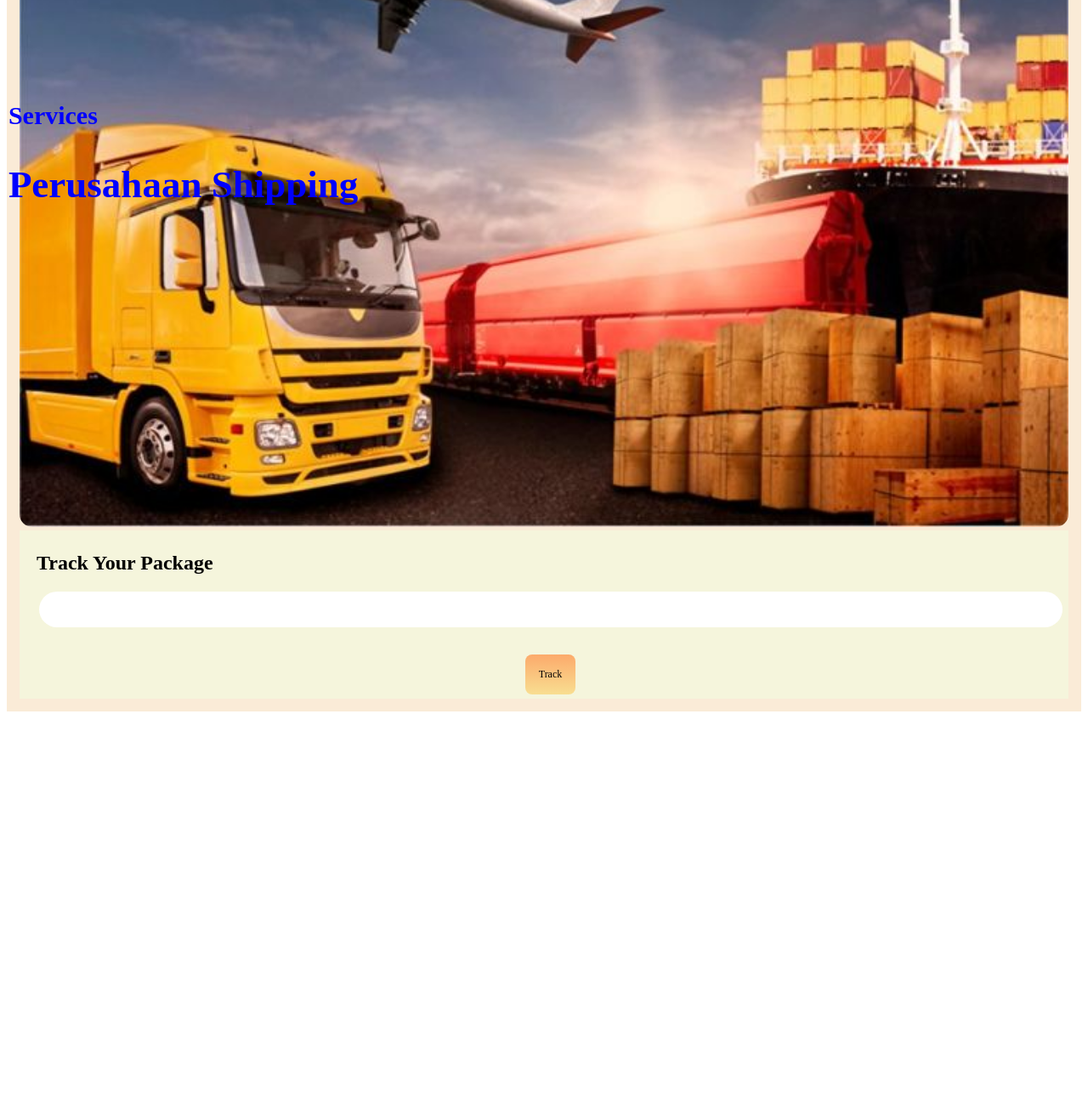
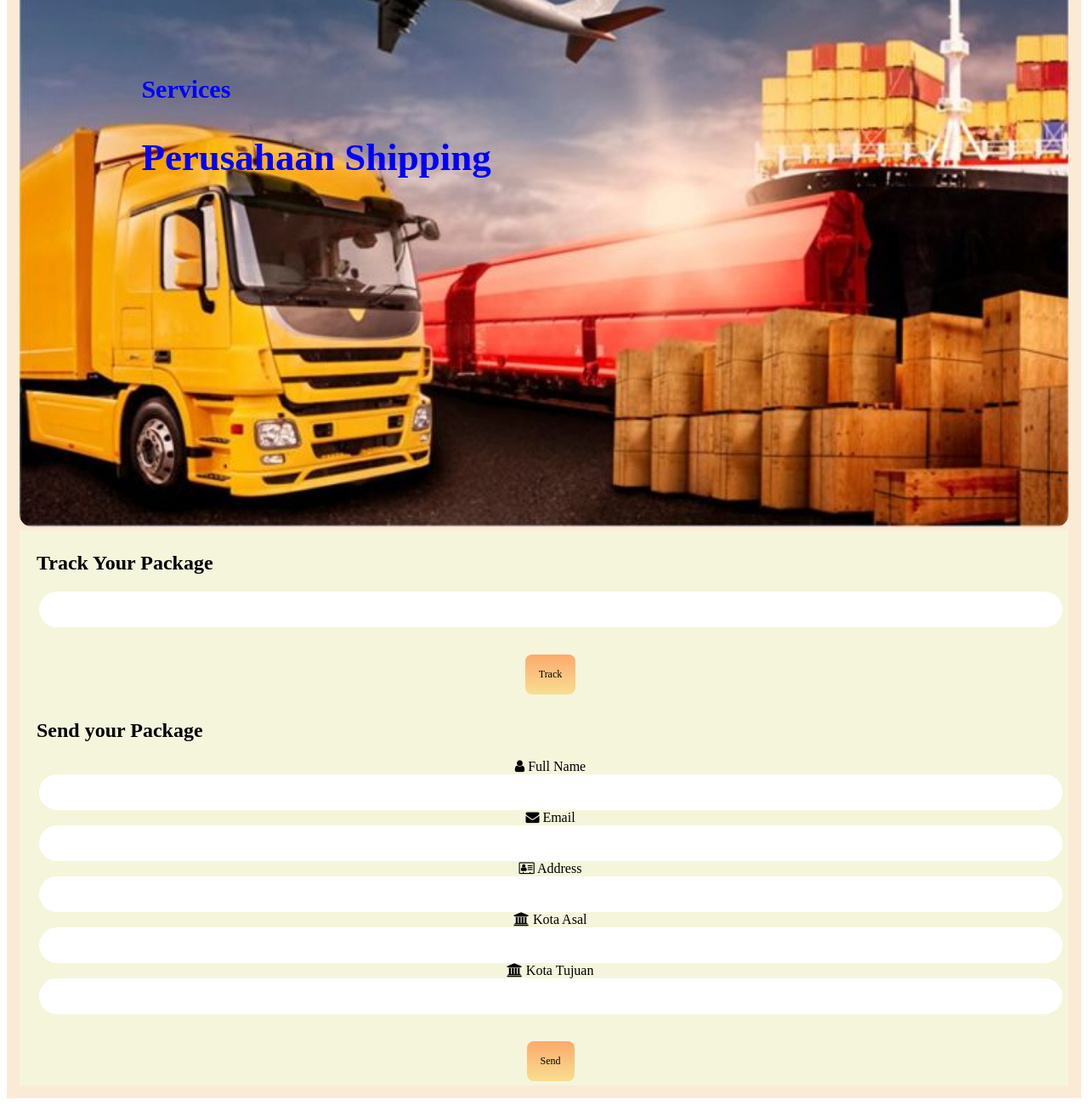
Before and after one commit to venskalalihatu/Project-SiKilat, a plain HTML site: page Pages/home.html in a window 1280 px wide. Shown: the part 374-1674 px from the top of the page at 85% size. Before the commit the page ends 1219 px from the top, so only its background shows below. Drawn offline with Linux system fonts and the light colour scheme.

Commit message:
adjust banner, create form send package template
rencana bikin collapsable buat form send sm track kayak di j&t (WIP)

```diff
--- a/Pages/home.html
+++ b/Pages/home.html
@@ -42,6 +42,28 @@
                 </div>
         </div>
 
+        <div class="tracking">
+            <h2 class="track-title">Send your Package</h2>
+            <div class="form-tracking">
+                <form>
+
+            <label for="fname"><i class="fa fa-user"></i> Full Name</label> <br>
+            <input type="text" id="fullname" name="fullname" > <br>
+            <label for="email"><i class="fa fa-envelope"></i> Email</label> <br>
+            <input type="text" id="email" name="email" > <br>
+            <label for="adr"><i class="fa fa-address-card-o"></i> Address</label> <br>
+            <input type="text" id="address" name="address" > <br>
+            <label for="city"><i class="fa fa-institution"></i> Kota Asal</label> <br>
+            <input type="text" id="cityfrom" name="city" > <br>
+            <label for="city"><i class="fa fa-institution"></i> Kota Tujuan</label> <br>
+            <input type="text" id="cityto" name="city" > <br>
+
+                </div>
+                <div class="button-center">
+                    <button class="button-track">Send</button>
+                </div>
+        </div>
+
     </div>
 
     <footer>
--- a/style.css
+++ b/style.css
@@ -66,9 +66,9 @@ a:hover{
 .banner-teks{
     padding: 5px 5px 5px 20px;
     position: absolute;
-    top: 50%;
-    left: 15%;
-    transform: translate(-50%, -50%);
+    top: 35%;
+    left: 10%;
+
     color: blue;
     font-weight: bolder;
     font-size: 30px;
```
